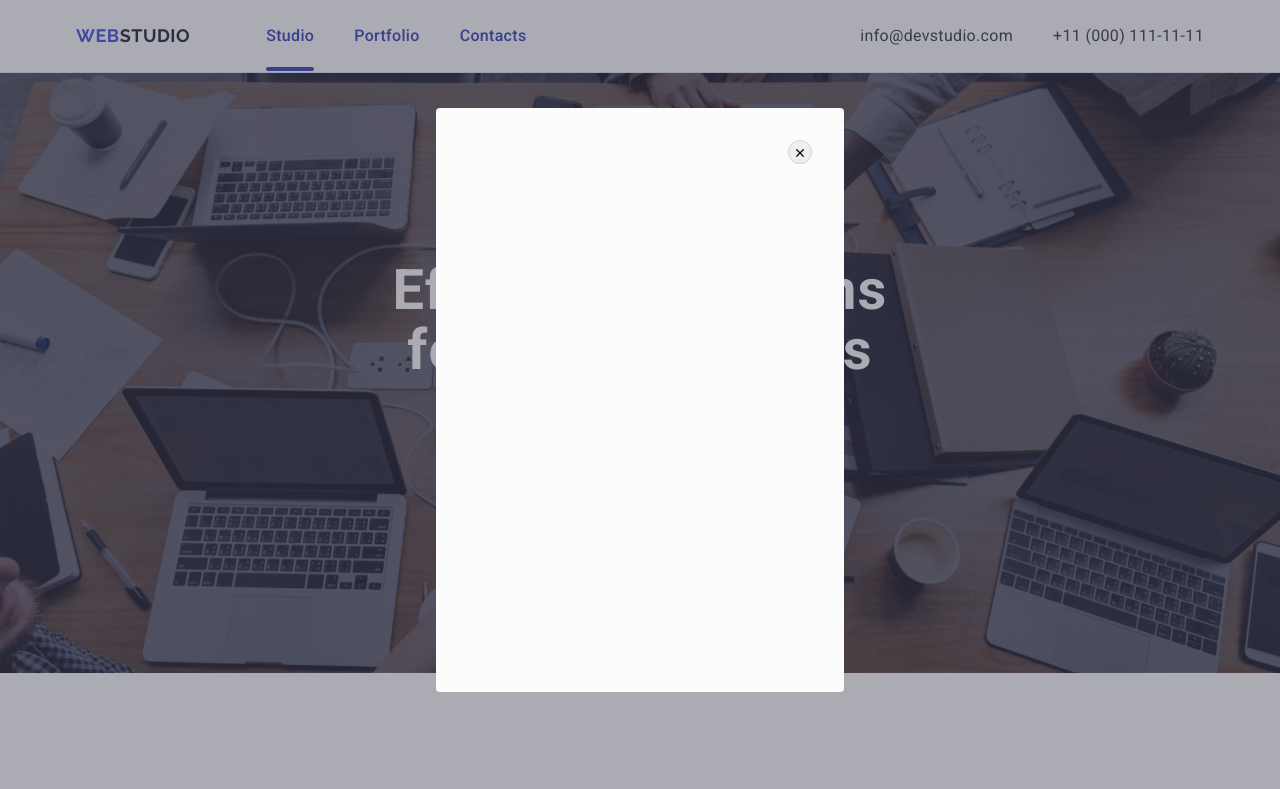
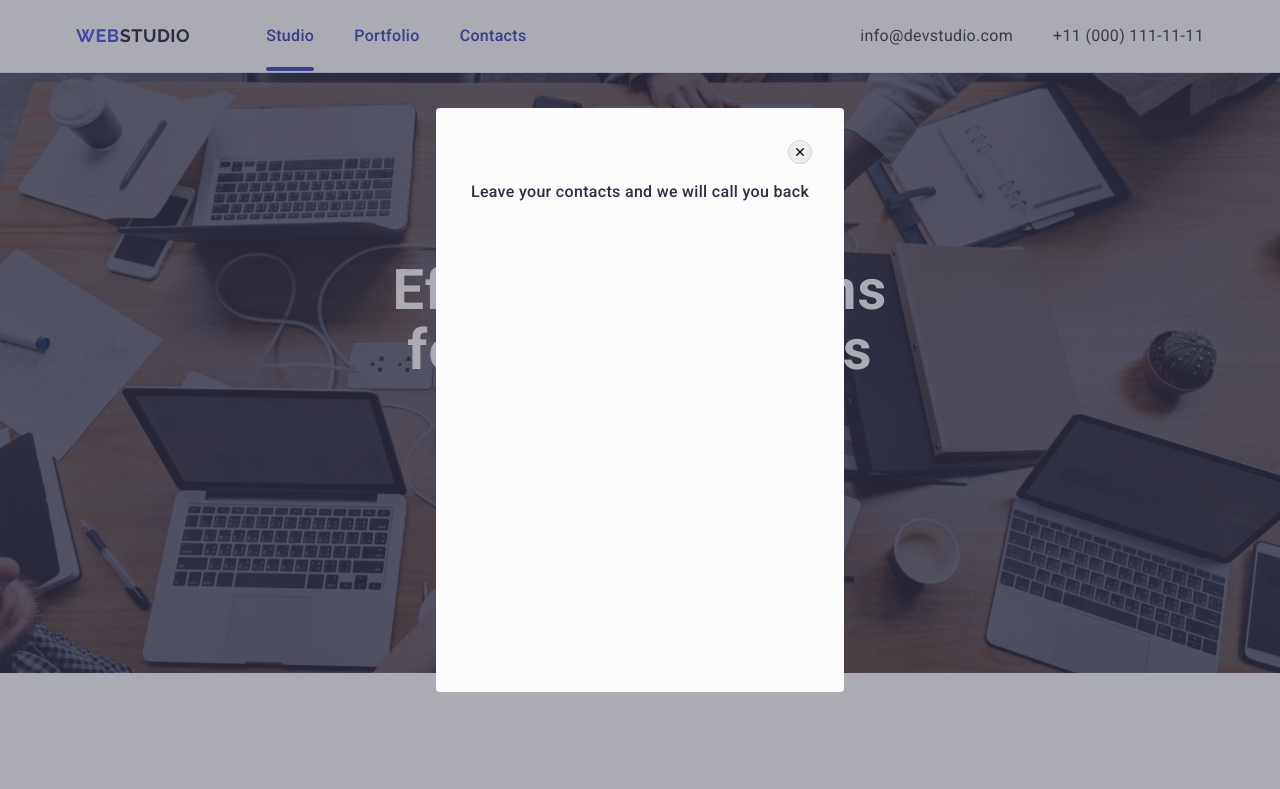
Before and after one commit to Kostiantyn-Pomohaiev/goit-markup-hw-05, a plain HTML site: page index.html in a window 1280 px wide. Shown: the top 789 px of the page. Drawn offline with nearby package versions, Linux system fonts and the light colour scheme.

Commit message:
add markup

```diff
--- a/css/styles.css
+++ b/css/styles.css
@@ -583,6 +583,10 @@ a {
     top: 50%;
     left: 50%;
     transform: translate(-50%, -50%);
+    padding-top: 72px;
+    padding-left: 24px;
+    padding-right: 24px;
+    padding-bottom: 24px;
 }
 
 .backdrop.is-open {
@@ -600,13 +604,34 @@ a {
     height: 24px;
     border: 1px solid rgba(0,0,0,0.1);
     stroke: #000;
+    line-height: 0;
+    padding: 0;
+    transition: stroke 300ms linear;
 }
 
 .close-icon {
     color: currentColor;
 }
 
+.close-icon:hover,
+.close-icon:focus {
+    fill: #e7e9fc;
+}
+
+.modal-text {
+    font-family: "Roboto", sans-serif;
+    font-weight: 500;
+    font-size: 16px;
+
+    line-height: 1.5;
+    letter-spacing: 0.02em;
+    text-align: center;
+    color: #2e2f42;
+}
+
+
 .modal-close-btn:hover,
 .modal-close-btn:focus {
-    stroke: white;
+    background-color: #404bbf;
+    border: none;
 }
--- a/index.html
+++ b/index.html
@@ -483,6 +483,7 @@
             <use href="./images/icons.svg#icon-close-black-18dp-2-1"></use>
           </svg>
         </button>
+        <p class="modal-text">Leave your contacts and we will call you back</p>
       </div>
     </div>
   </body>
```
